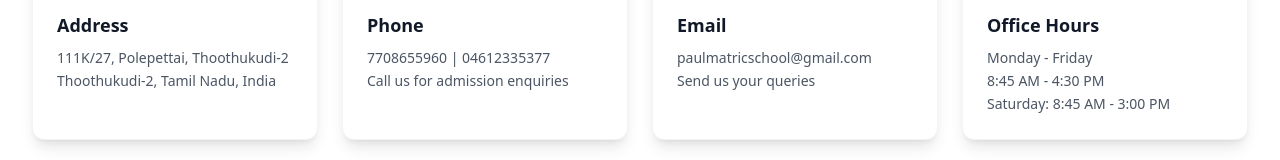
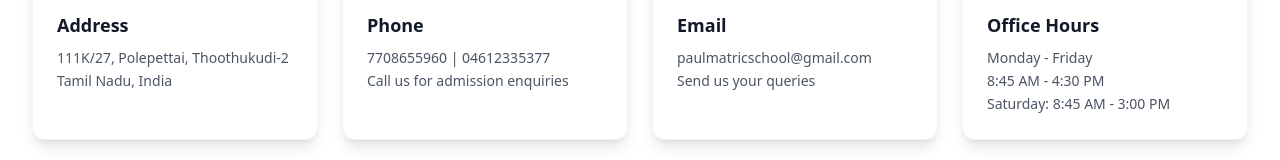
Before and after one commit to Rasiga-Dev/paul-matric-school, a React (Vite) app: page / in a window 1280 px wide. Both pictures are taken after a click on the button "Contact". Shown: the part 442-602 px from the top of the page. Built offline with nearby package versions, Linux system fonts and the light colour scheme.

Commit message:
Address changes

```diff
--- a/src/pages/Contact.tsx
+++ b/src/pages/Contact.tsx
@@ -32,7 +32,7 @@ export default function Contact() {
     {
       icon: MapPin,
       title: 'Address',
-      details: ['111K/27, Polepettai, Thoothukudi-2', 'Thoothukudi-2, Tamil Nadu, India'],
+      details: ['111K/27, Polepettai, Thoothukudi-2', 'Tamil Nadu, India'],
       color: 'bg-blue-600'
     },
     {
```
